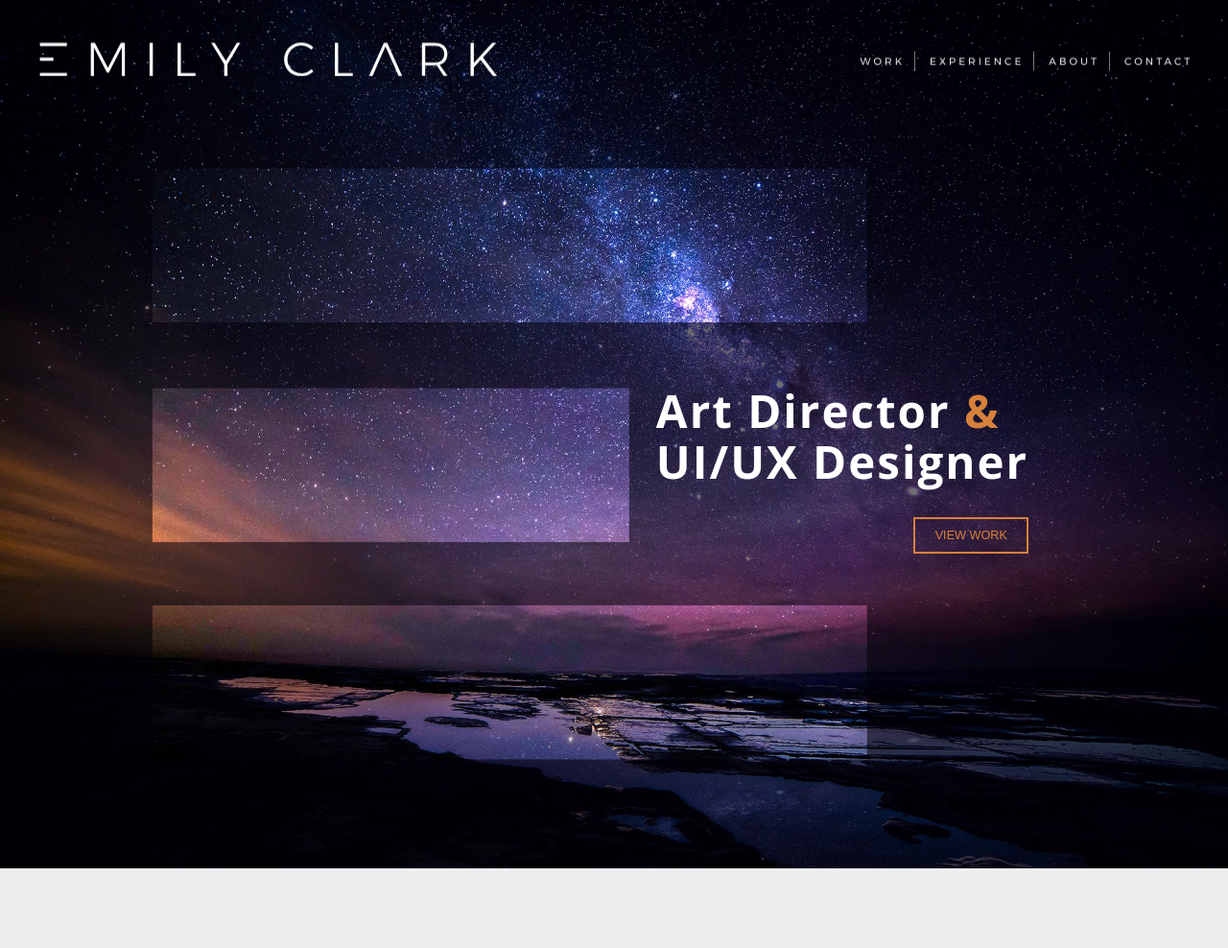
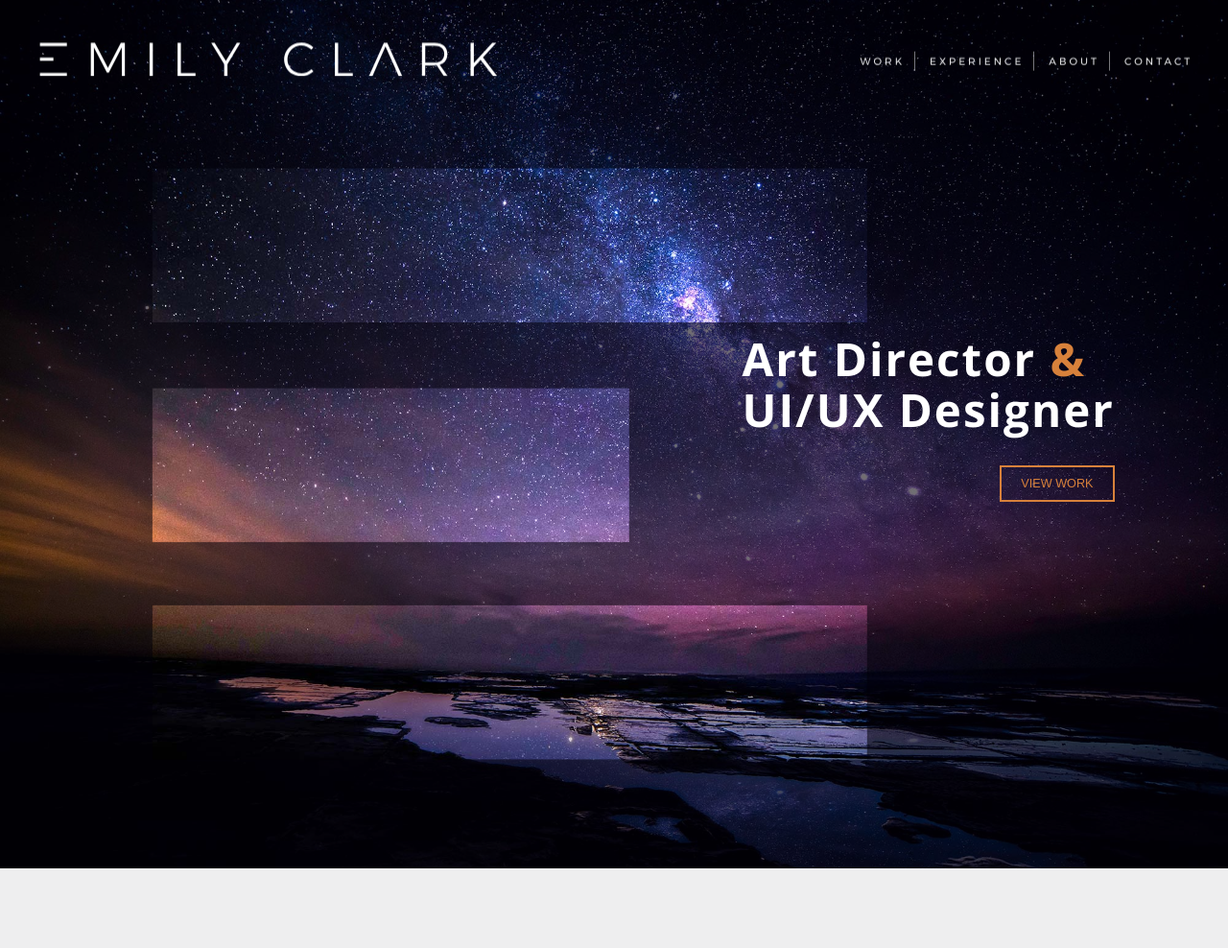
Before and after one commit to EmilyBlaineClark/emilyblaineclark.github.io, a Jekyll site: the page built from index.html, in a window 1280 px wide. Shown: the whole page at 96% size. Built offline with Jekyll 4.4.1, drawn with Linux system fonts in a browser that asks for light colours.

Commit message:
minor homepage tweaks

```diff
--- a/_sass/_page.scss
+++ b/_sass/_page.scss
@@ -46,13 +46,13 @@
 
   @media( min-width: 768px ){
     bottom: auto;
-    top: 35%;
+    top: 28%;
     right: 15%;
   }
 
   @media( min-width: 1024px ){
-    top: 30%;
-    right: 15%;
+    top: 24%;
+    right: 8%;
   }
 }
 
```
